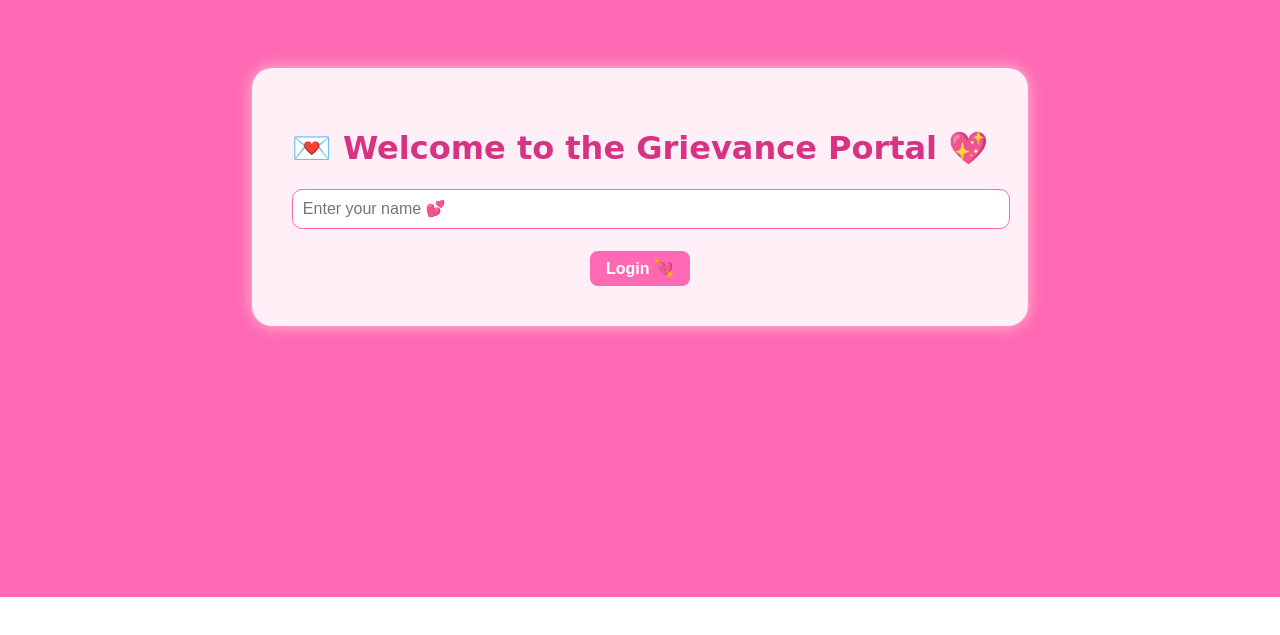
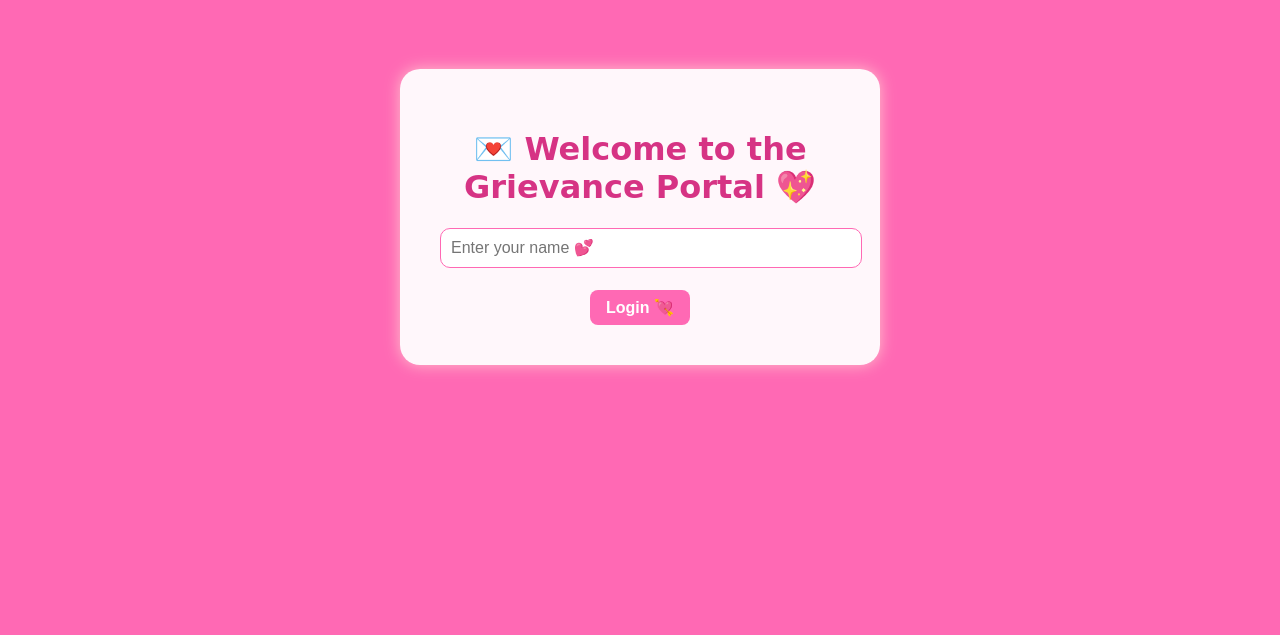
Before and after one commit to JamanRain/Grievances-frontend, a React (Create React App) app: page / in a window 1280 px wide. Shown: the part 203-838 px from the top of the page. Before the commit the page ends 800 px from the top, so only its background shows below. Built offline with nearby package versions, Linux system fonts and the light colour scheme; the HTML template or start-up script is replaced by a standard one.

Commit message:
Update LoginPage.css

```diff
--- a/src/pages/LoginPage.css
+++ b/src/pages/LoginPage.css
@@ -5,14 +5,17 @@
   min-height: 100vh;
   background-color: #ff69b4; /* Cute heart background */
   background-size: cover;
+  padding: 20px;
 }
 
 .login-box {
-  background: rgba(255, 255, 255, 0.9);
+  background: rgba(255, 255, 255, 0.95);
   padding: 40px;
   border-radius: 20px;
   text-align: center;
   box-shadow: 0 0 15px pink;
+  max-width: 400px;
+  width: 100%;
 }
 
 input {
@@ -33,6 +36,11 @@ button {
   color: white;
   border-radius: 20px;
   cursor: pointer;
+  transition: background-color 0.3s ease;
+}
+
+button:hover {
+  background-color: #e91e63;
 }
 
 .wait-message {
@@ -43,3 +51,14 @@ button {
   padding: 15px;
   border-radius: 15px;
 }
+
+/* Style for choice buttons */
+.login-box h3 {
+  margin-top: 30px;
+  font-size: 18px;
+  color: #ff1493;
+}
+
+.login-box button + button {
+  margin-left: 10px;
+}
```
